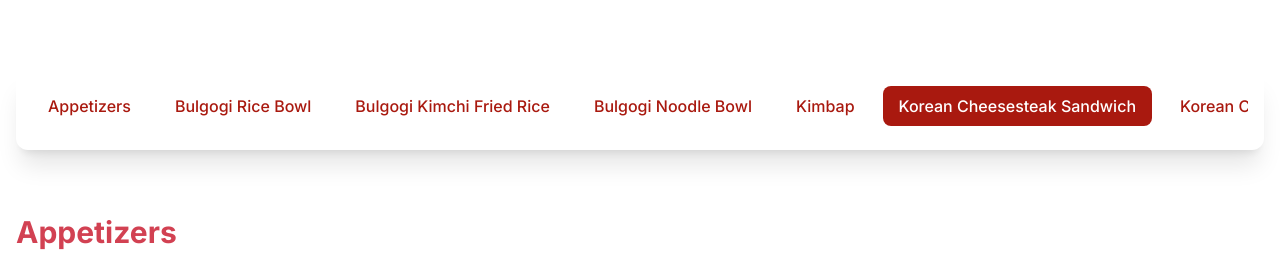
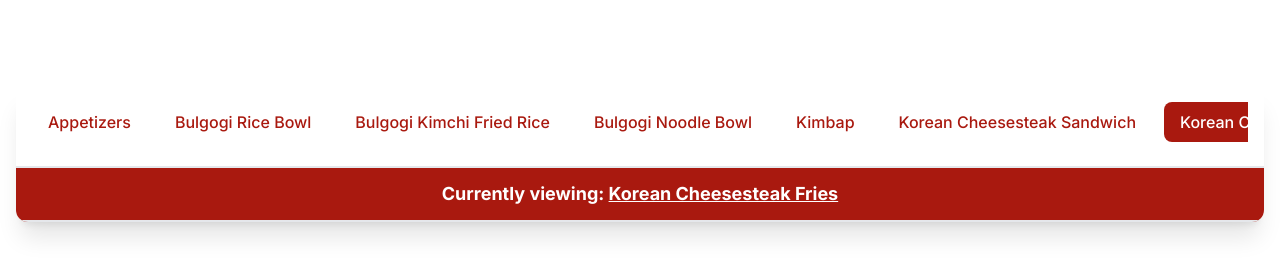
Before and after one commit to Clay-Carpenter1/Bulgogi, a Next.js app: page /menu in a window 1280 px wide. Shown: the part 690-952 px from the top of the page. Built offline with nearby package versions, Linux system fonts and the light colour scheme.

Commit message:
Add section indicator below navbar and animated dropdown menu for navigation

```diff
--- a/src/app/menu/NavigationMenu.tsx
+++ b/src/app/menu/NavigationMenu.tsx
@@ -1,6 +1,7 @@
 'use client';
 
 import { useState, useEffect, useRef } from 'react';
+import { theme } from '@/styles/theme';
 
 interface NavigationMenuProps {
   sectionNames: [string, string][];  // Array of [id, name] tuples
@@ -18,48 +19,94 @@ export default function NavigationMenu({ sectionNames }: NavigationMenuProps) {
       // Check if buttons are out of view
       if (buttonContainerRef.current) {
         const rect = buttonContainerRef.current.getBoundingClientRect();
-        setShowDropdown(rect.bottom < 100);
+        setShowDropdown(window.scrollY > 300);
       }
 
       // Find current section
       const sections = document.querySelectorAll('section[id]');
       let foundSection = false;
 
+      // Get the height of the navigation bar for offset calculations
+      const navHeight = navRef.current?.offsetHeight || 0;
+      const scrollThreshold = 200 + navHeight; // Adjust this value as needed
+
       sections.forEach((section) => {
         const rect = section.getBoundingClientRect();
-        if (rect.top <= 100 && rect.bottom >= 100) {
+        // Expanded detection zone for better section tracking
+        if (rect.top <= scrollThreshold && rect.bottom >= navHeight) {
           foundSection = true;
+          if (currentSection !== section.id) {
             setCurrentSection(section.id);
             setLastActiveSection(section.id);
           }
+        }
       });
 
-      if (!foundSection) {
+      if (!foundSection && lastActiveSection && currentSection !== lastActiveSection) {
         setCurrentSection(lastActiveSection);
       }
     };
 
+    // Initial call to set the current section
+    setTimeout(() => {
+      handleScroll();
+    }, 500); // Delay to ensure DOM is ready
+
     window.addEventListener('scroll', handleScroll);
     return () => window.removeEventListener('scroll', handleScroll);
-  }, [lastActiveSection]);
+  }, [currentSection, lastActiveSection]);
 
   const scrollToSection = (sectionId: string) => {
     const element = document.getElementById(sectionId);
     if (element) {
       element.scrollIntoView({ behavior: 'smooth' });
+      // Update current section immediately for better UX
+      setCurrentSection(sectionId);
+      setLastActiveSection(sectionId);
     }
   };
 
+  // Find the current section name
+  const getCurrentSectionName = () => {
+    const sectionPair = sectionNames.find(([id]) => id === currentSection);
+    return sectionPair ? sectionPair[1] : 'Menu';
+  };
+
   return (
-    <div ref={navRef} className="sticky top-0 z-50">
+    <>
+      {/* Fixed dropdown that appears when scrolling - now with improved styling and animation */}
+      <div
+        className={`fixed left-0 right-0 z-50 px-4 transition-opacity duration-300 ${
+          showDropdown ? 'opacity-100' : 'opacity-0 pointer-events-none'
+        }`}
+        style={{ top: '96px' }}
+      >
+        <div className="max-w-3xl mx-auto bg-white rounded-lg shadow-xl border-2 border-[#A9190F] p-3 transform transition-transform duration-300 origin-top">
+          <select
+            value={currentSection}
+            onChange={(e) => scrollToSection(e.target.value)}
+            className="w-full p-3 rounded-lg text-[#A9190F] cursor-pointer bg-white hover:bg-gray-50 transition-colors font-medium text-lg"
+          >
+            <option value="" disabled>Jump to a section...</option>
+            {sectionNames.map(([id, name]) => (
+              <option key={id} value={id} className="py-1">
+                {name}
+              </option>
+            ))}
+          </select>
+        </div>
+      </div>
+
+      {/* Main navigation with section indicator */}
+      <div ref={navRef} className="sticky top-0 z-40 mt-4">
         <div className="bg-white rounded-xl shadow-xl overflow-hidden">
           {/* Regular Navigation Buttons */}
           <div ref={buttonContainerRef} className="px-4 py-4">
             <div className="flex items-center justify-start gap-3 overflow-x-auto whitespace-nowrap pb-2 scrollbar-hide">
               {sectionNames.map(([id, name]) => (
-              <a
+                <button
                   key={id}
-                href={`#${id}`}
+                  onClick={() => scrollToSection(id)}
                   className={`px-4 py-2 font-medium rounded-lg transition-colors duration-300 ${
                     currentSection === id
                     ? 'bg-[#A9190F] text-white'
@@ -67,31 +114,22 @@ export default function NavigationMenu({ sectionNames }: NavigationMenuProps) {
                   }`}
                 >
                   {name}
-              </a>
+                </button>
               ))}
             </div>
           </div>
 
-        {/* Dropdown under Navigation */}
-        {showDropdown && (
-          <div className="px-4 py-4 border-t border-gray-100">
-            <select
-              value={currentSection}
-              onChange={(e) => {
-                scrollToSection(e.target.value);
-              }}
-              className="w-full p-3 rounded-lg border-2 border-[#A9190F] text-[#A9190F] cursor-pointer bg-white hover:bg-gray-50 transition-colors"
+          {/* Current Section Indicator */}
+          <div
+            className="py-3 text-center border-t-2 border-b-2 border-gray-200"
+            style={{ backgroundColor: '#A9190F', color: 'white' }}
           >
-              <option value="" disabled>Select a section</option>
-              {sectionNames.map(([id, name]) => (
-                <option key={id} value={id}>
-                  {name}
-                </option>
-              ))}
-            </select>
-          </div>
-        )}
+            <p className="text-base sm:text-lg font-bold">
+              Currently viewing: <span className="underline">{getCurrentSectionName()}</span>
+            </p>
           </div>
         </div>
+      </div>
+    </>
   );
 }
```
Lines whose indentation alone changed are shown as unchanged.
